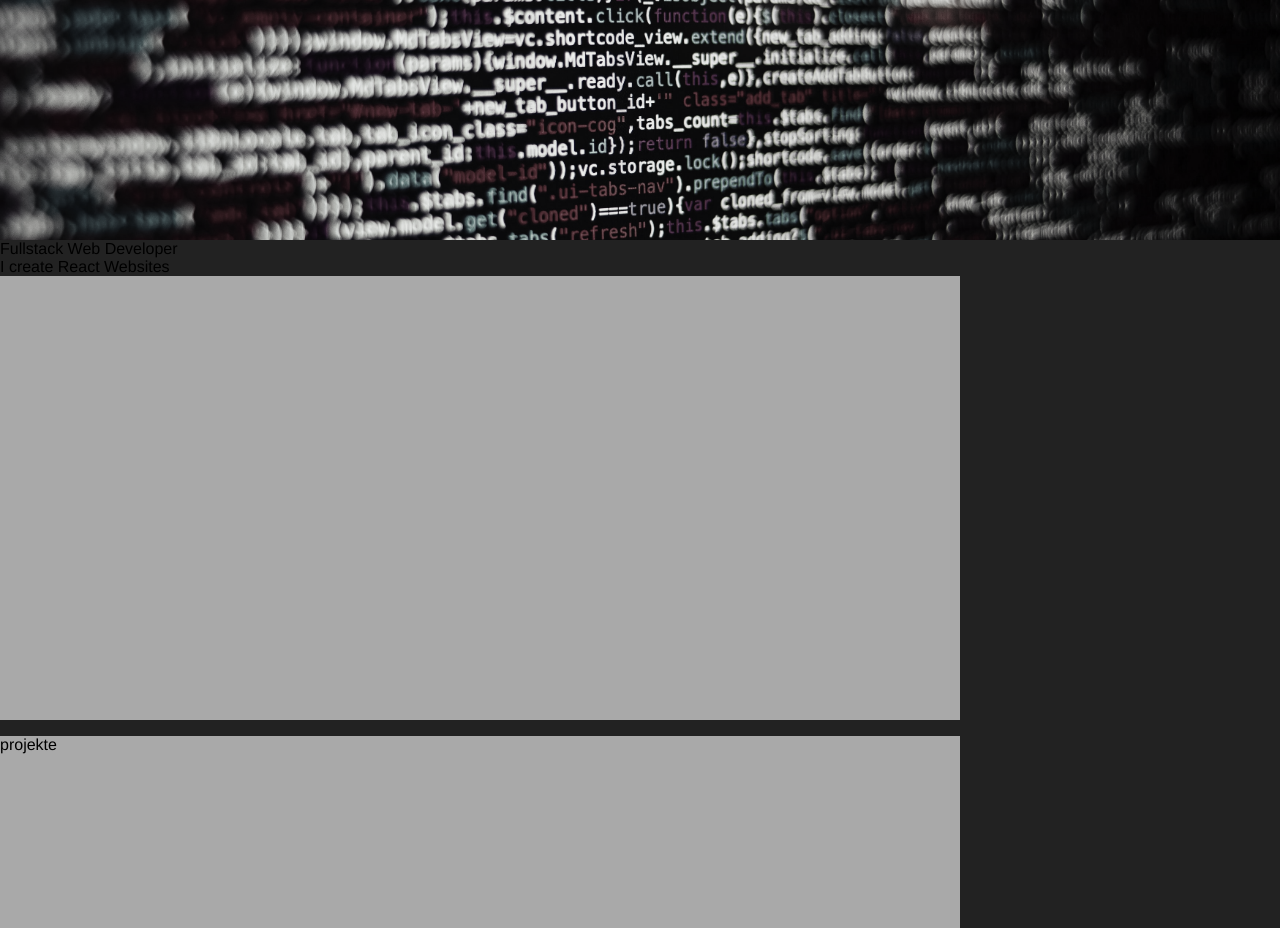
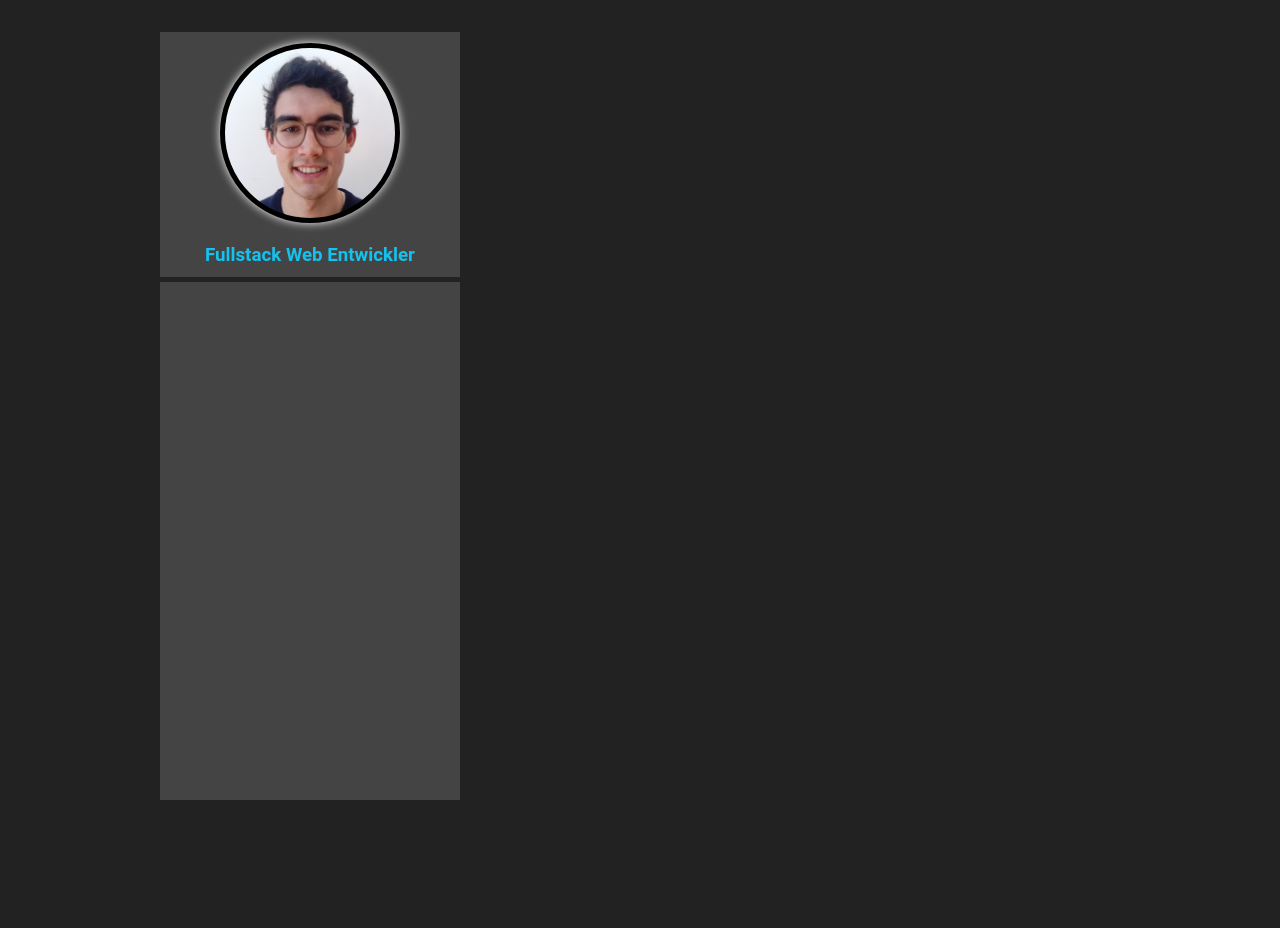
Before and after one commit to leovolwahsen/portfolio-lv, a React (Vite) app in the folder portfolio-lv/: page / in a window 1280 px wide. After the commit the page ends 800 px from the top, so only its background shows below. Built offline with nearby package versions, Linux system fonts and the light colour scheme.

Commit message:
changing layout

```diff
--- a/portfolio-lv/src/App.css
+++ b/portfolio-lv/src/App.css
@@ -1,23 +1,80 @@
+:root {
+    --dark: #222222;
+    --gray: #444444;
+    --text: rgb(19, 194, 238);
+}
 * {
     box-sizing: border-box;
     padding: 0;
     margin: 0;
-    font-family: Helvetica;
-    background-color: #222222;
+    background-color: var(--dark);
 }
-
+.App {
+    display: block;
+    font-family: Roboto, sans-serif;
+    min-height: 100vh;
+}
+.context-all {
+    display: grid;
+    grid-template-columns: 300px 1fr 80px;
+    grid-template-rows: 1fr;
+    margin: 0 auto;
+    padding-top: 2rem;
+    width: 75%;
+}
+.info {
+    background-color: var(--gray);
+    display: grid;
+    grid-template-rows: 250px 150px 1fr 1fr 50px;
+    min-height: calc(100vh - 2rem);
+}
+.info .image-container {
+    background-color: var(--gray);
+    width: 100%;
+    display: grid;
+    justify-items: center;
+    align-items: center;
+    border-bottom: var(--dark) 5px solid;
+}
+.info .image-container .profile-img {
+    background-image: url(./assets/img/profilbild.jpg);
+    background-repeat: no-repeat;
+    background-size: cover;
+    background-position: center;
+    width: 180px;
+    aspect-ratio: 1;
+    border-radius: 50%;
+    border: black 5px solid;
+    box-shadow: 0px 0px 10px white;
+}
+.info .image-container .title {
+    color: var(--text);
+    text-align: center;
+    background-color: var(--gray);
+}
+/*
 .main-container .bg-image {
     width: 100%;
     height: 15rem;
-    background-color: darkgrey;
-    align-items: center;
+    background-color: var(--dark);
+    display: flex;
+    justify-content: center;
 }
-.bg-image1 {
+/* .bg-image1 {
     object-fit: cover;
     width: 100%;
     height: 100%;
     -webkit-filter: grayscale(85%);
     filter: grayscale(85%);
+    z-index: 0;
+} */
+/* .profile-img {
+    object-fit: cover;
+    border-radius: 50%;
+    z-index: 1;
+    border: var(--dark) 5px solid;
+    margin: 1rem;
+    box-shadow: 0px 0px 10px white;
 }
 .main-container .txt {
     width: 75%;
@@ -29,5 +86,4 @@
     height: 12rem;
     margin-top: 1rem;
     background-color: darkgrey;
-}
-aside-container
+} */
--- a/portfolio-lv/src/App.jsx
+++ b/portfolio-lv/src/App.jsx
@@ -3,13 +3,25 @@ import "./App.css";
 function App() {
     return (
         <div className="App">
-            <main className="main-container">
+            <div className="context-all close">
+                <div className="info">
+                    <div className="image-container">
+                        <div className="profile-img"></div>
+                        <h3 className="title">Fullstack Web Entwickler</h3>
+                    </div>
+                </div>
+                <div className="text"></div>
+                <div className="projects"></div>
+            </div>
+            {/* <main className="main-container close">
                 <div className="bg-image">
+                    <h4 className="title">Fullstack Web Entwickler</h4>{" "}
                     <img
-                        className="bg-image1"
-                        src="../src/assets/img/code.jpg"
-                        alt="code image"
+                        className="profile-img"
+                        src="../src/assets/img/profilbild.jpg"
+                        alt="profile-img"
                     ></img>
+
                 </div>
 
                 <div className="txt">
@@ -23,7 +35,7 @@ function App() {
                 <div className="contact-info"></div>
                 <div className="skills"></div>
                 <div className="contact-symbols"></div>
-            </aside>
+            </aside> */}
         </div>
     );
 }
```
Also changed, not shown: portfolio-lv/src/assets/img/profilbild.jpg (added).
